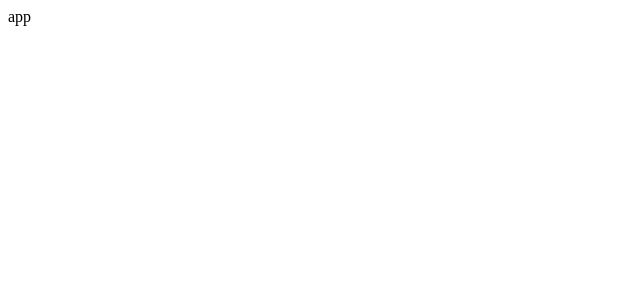
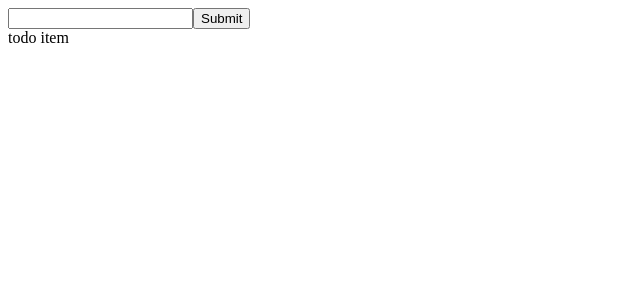
Before and after one commit to sakai-akinobu/typescript-redux-todo-example, a React app: page / in a window 1280 px wide. Shown: the top 300 px of the page, without its empty margins (0-640 px from the left). Built offline with nearby package versions, Linux system fonts and the light colour scheme.

Commit message:
Add components.

```diff
--- /dev/null
+++ b/src/components/todos/TodoForm.tsx
@@ -0,0 +1,10 @@
+import * as React from 'react';
+
+export default function TodoForm() {
+  return (
+    <form>
+      <input type="text" />
+      <input type="submit" />
+    </form>
+  );
+}
--- /dev/null
+++ b/src/components/todos/TodoItem.tsx
@@ -0,0 +1,7 @@
+import * as React from 'react';
+
+export default function TodoItem() {
+  return (
+    <div>todo item</div>
+  );
+}
--- /dev/null
+++ b/src/components/todos/TodoList.tsx
@@ -0,0 +1,9 @@
+import * as React from 'react';
+
+import TodoItem from './TodoItem';
+
+export default function TodoList() {
+  return (
+    <TodoItem />
+  );
+}
--- /dev/null
+++ b/src/containers/todos/App.tsx
@@ -0,0 +1,13 @@
+import * as React from 'react';
+
+import TodoForm from '../../components/todos/TodoForm';
+import TodoList from '../../components/todos/TodoList';
+
+export default function App() {
+  return (
+    <div>
+      <TodoForm />
+      <TodoList />
+    </div>
+  );
+}
--- a/src/index.tsx
+++ b/src/index.tsx
@@ -1,7 +1,9 @@
 import * as React from "react";
 import * as ReactDOM from "react-dom";
 
+import App from './containers/todos/App';
+
 ReactDOM.render(
-  <div>app</div>,
+  <App />,
   document.getElementById("app") as HTMLElement,
 );
```
